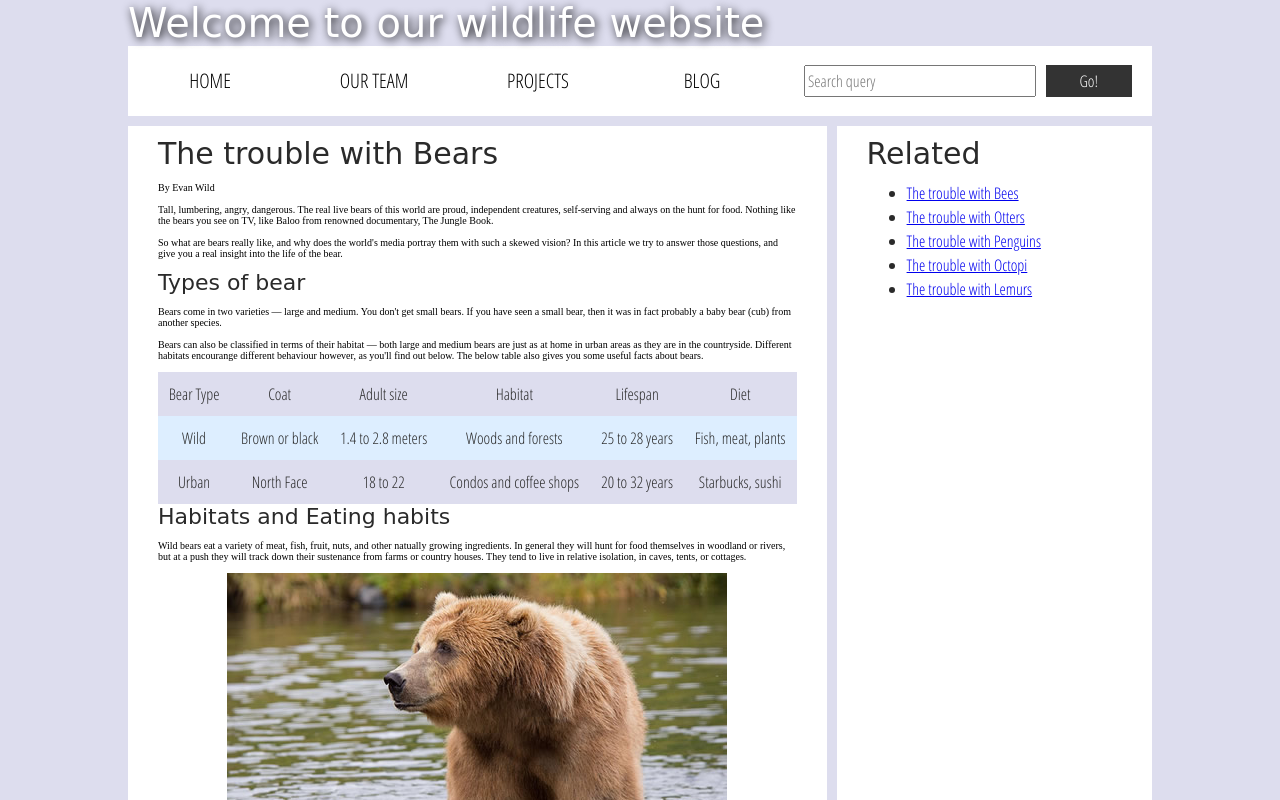
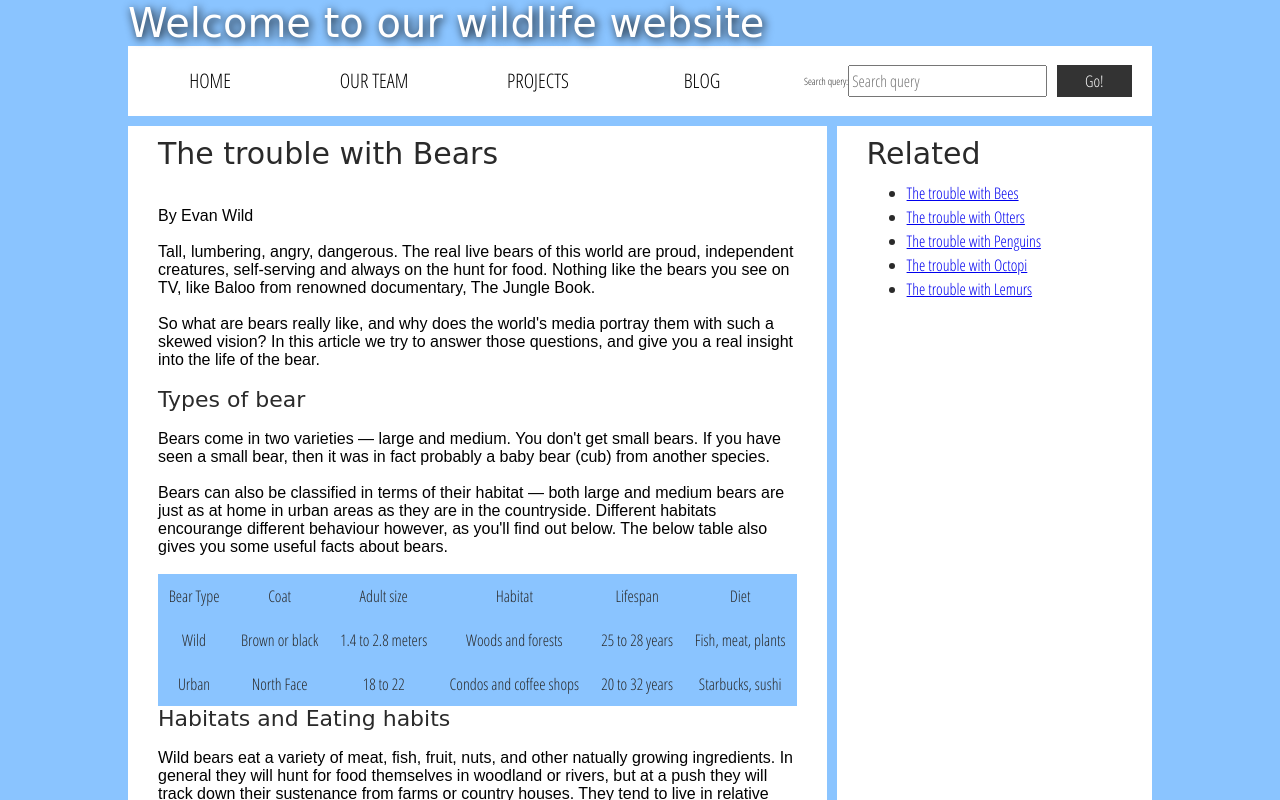
Before and after one commit to AarikGuy/Lab5.2, a website: page assessment-files/index.html in a window 1280 px wide. Shown: the top 800 px of the page. Drawn offline with Linux system fonts and the light colour scheme; a web font is replaced by a local one.

Commit message:
fixed readability (font size)

```diff
--- a/assessment-files/index.html
+++ b/assessment-files/index.html
@@ -26,7 +26,8 @@
         <li><a href="#">Blog</a></li>
       </ul>
 
-      <form class="search">
+      <form class="search" role="search">
+        <label for="q" class="visually-hidden">Search query:</label>
         <input type="search" name="q" placeholder="Search query">
         <input type="submit" value="Go!">
       </form>
@@ -35,6 +36,7 @@
     <main>
       <article>
         <font size="6">The trouble with Bears</font>
+        <section>
           <br><br>
           By Evan Wild
           <br><br>
@@ -42,12 +44,15 @@
           <br><br>
           So what are bears really like, and why does the world's media portray them with such a skewed vision? In this article we try to answer those questions, and give you a real insight into the life of the bear.
           <br><br>
+      </section>
         <font size="5">Types of bear</font>
+        <section1>
           <br><br>
           Bears come in two varieties — large and medium. You don't get small bears. If you have seen a small bear, then it was in fact probably a baby bear (cub) from another species.
           <br><br>
           Bears can also be classified in terms of their habitat — both large and medium bears are just as at home in urban areas as they are in the countryside. Different habitats encourange different behaviour however, as you'll find out below. The below table also gives you some useful facts about bears.
           <br><br>
+      </section1>
         <table>
           <thead>
             <tr>
@@ -80,6 +85,7 @@
         </table>
 
         <font size="5">Habitats and Eating habits</font>
+        <section2>
         <br><br>
         Wild bears eat a variety of meat, fish, fruit, nuts, and other natually growing ingredients. In general they will hunt for food themselves in woodland or rivers, but at a push they will track down their sustenance from farms or country houses. They tend to live in relative isolation, in caves, tents, or cottages.
         <br><br>
@@ -169,6 +175,6 @@
     </footer>
 
     <script src="main.js"></script>
-
+  </section2>
   </body>
 </html>
--- a/assessment-files/style.css
+++ b/assessment-files/style.css
@@ -7,7 +7,7 @@ html, body {
 
 html {
   font-size: 10px;
-  background-color: #dde;
+  background-color: rgb(138, 196, 255);
 }
 
 body {
@@ -139,7 +139,7 @@ footer {
 
 table {
   width: 100%;
-  background-color: #dde;
+  background-color: rgb(138, 196, 255);
   border-collapse: collapse;
 }
 
@@ -156,7 +156,7 @@ th[scope="col"] {
 }
 
 tbody tr:nth-child(odd) {
-  background-color: #def;
+  background-color: rgb(138, 196, 255);
 }
 
 /* styling content images and audio */
@@ -173,7 +173,7 @@ audio {
 /* Comments styling */
 
 .comments {
-  background-color: #def;
+  background-color: rgb(138, 196, 255);
   padding: 10px;
 }
 
@@ -248,3 +248,18 @@ audio {
 .comment-container li p:nth-child(2) {
   flex: 5;
 }
+
+section{
+  font-size: 16px;
+  font-family: Arial, Helvetica, sans-serif;
+}
+
+section1{
+  font-size: 16px;
+  font-family: Arial, Helvetica, sans-serif;
+}
+
+section2{
+  font-size: 16px;
+  font-family: Arial, Helvetica, sans-serif;
+}
```
Lines whose indentation alone changed are shown as unchanged.
